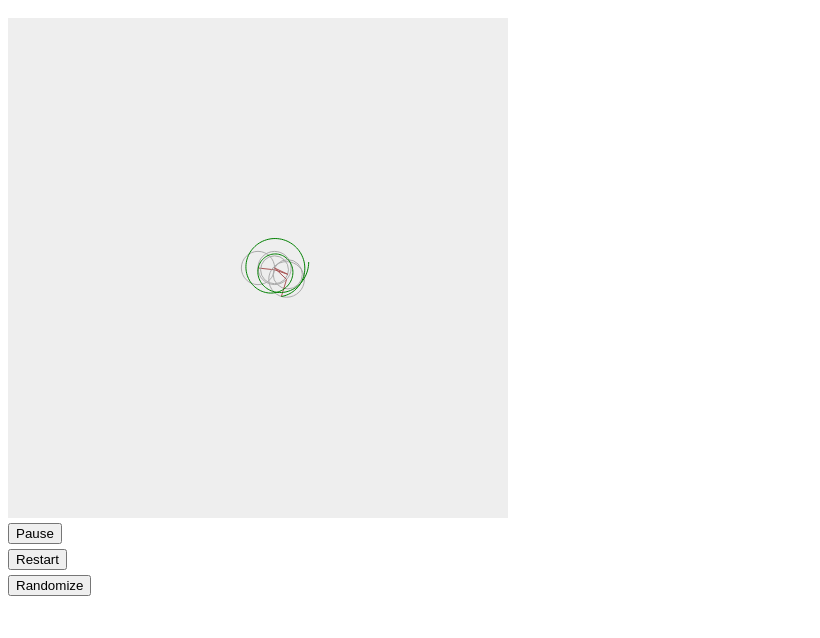
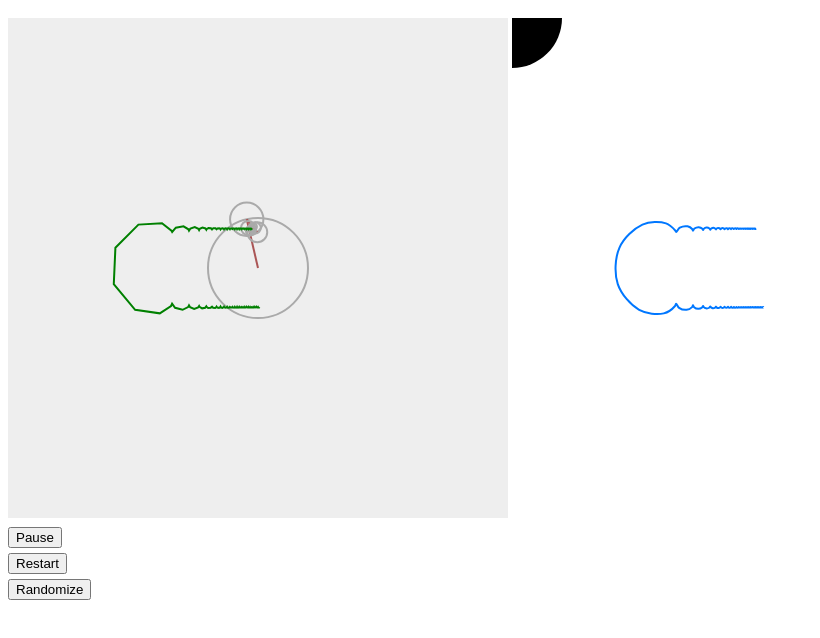
Before and after one commit to Kzone272/fourier-doodling, a website built with webpack: page public/index.html in a window 1280 px wide. Shown: the part 48-686 px from the top of the page, without its empty margins (0-820 px from the left). Built offline with nearby package versions, Linux system fonts and the light colour scheme.

Commit message:
Add svg renderer that works for lines

```diff
--- a/public/index.html
+++ b/public/index.html
@@ -8,6 +8,8 @@
     <h1>Fourier Doodling</h1>
 
     <canvas id="canvas" width="500" height="500"></canvas>
+
+    <svg id="svg" width="500" height="500"></svg>
 
     <div class="playerControls">
       <button id="resume">Resume</button>
--- a/public/style.css
+++ b/public/style.css
@@ -6,3 +6,9 @@
   display: block;
   margin-bottom: 5px;
 }
+
+.line {
+  stroke-width: 2;
+  stroke: #07f;
+  fill: none
+}
--- a/src/draw.js
+++ b/src/draw.js
@@ -1,45 +1,5 @@
 import _ from 'lodash';
-
-const DoodleModel = class {
-  constructor() {
-    this.lineLength = 200;
-    this.speed = 0.015;
-    this.startX = 250;
-    this.startY = 250;
-
-    this.reset();
-  }
-
-  reset() {
-    this.circles = [];
-    this.line = [];
-    this.t = 0;
-  }
-
-  tick() {
-    this.processCircles();
-    this.processLine();
-    this.t++;
-  }
-
-  processCircles() {
-    let x = this.startX;
-    let y = this.startY;
-    this.circles.forEach((circle) => {
-      Object.assign(circle, { x, y });
-      x += circle.radius * Math.cos(circle.rotation);
-      y += circle.radius * Math.sin(circle.rotation);
-      Object.assign(circle, { anchorX: x, anchorY: y });
-      circle.rotation = this.t * circle.period * this.speed;
-    });
-  }
-
-  processLine() {
-    const { anchorX: x, anchorY: y } = this.circles[this.circles.length - 1];
-    this.line.push({ x, y });
-    this.line = this.line.slice(-this.lineLength);
-  }
-};
+import * as d3 from 'd3';
 
 /**
  * Circle Makers
@@ -69,7 +29,19 @@ function makeOrderedCircles(n) {
   return array;
 }
 
-function generateCircles(n = 5, method = 'random') {
+function makeSquareCircles(n) {
+  const array = [];
+  for (let i = 0; i < n; i++) {
+    array.push({
+      radius: 50 / (2 * i + 1),
+      rotation: 0,
+      period: 2 * i + 1,
+    });
+  }
+  return array;
+}
+
+function generateCircles(n = 50, method = 'square') {
   let array = [];
   switch (method) {
     case 'random':
@@ -78,11 +50,69 @@ function generateCircles(n = 5, method = 'random') {
     case 'ordered':
       array = makeOrderedCircles(n);
       break;
+    case 'square':
+      array = makeSquareCircles(n);
+      break;
     default:
       array = [];
   }
   return _.sortBy(array, 'period');
 }
+
+const DoodleModel = class {
+  constructor() {
+    this.maxLineLength = 200;
+    this.speed = 0.015;
+    this.startX = 250;
+    this.startY = 250;
+    this.line = [];
+    this.circles = [];
+
+    this.reset();
+  }
+
+  reset() {
+    // We don't want to replace the arrays themselves
+    // because that will break data binding
+    this.line.length = 0;
+    this.randomizeCircles();
+    this.t = 0;
+  }
+
+  randomizeCircles() {
+    this.circles.length = 0;
+    this.circles.push(...generateCircles());
+  }
+
+  tick() {
+    this.processCircles();
+    this.processLine();
+    this.t++;
+  }
+
+  processCircles() {
+    let x = this.startX;
+    let y = this.startY;
+    this.circles.forEach((circle) => {
+      Object.assign(circle, { x, y });
+      x += circle.radius * Math.cos(circle.rotation);
+      y += circle.radius * Math.sin(circle.rotation);
+      Object.assign(circle, { anchorX: x, anchorY: y });
+      circle.rotation = this.t * circle.period * this.speed;
+    });
+  }
+
+  processLine() {
+    if (!this.circles.length) {
+      return;
+    }
+    const { anchorX: x, anchorY: y } = this.circles[this.circles.length - 1];
+    this.line.push([x, y]);
+    if (this.line.length > this.maxLineLength) {
+      this.line.shift();
+    }
+  }
+};
 
 const CanvasRenderer = class {
   constructor(canvasId, doodleModel) {
@@ -94,12 +124,16 @@ const CanvasRenderer = class {
   }
 
   drawLine() {
-    this.context.moveTo(this.doodleModel.line[0].x, this.doodleModel.line[0].y);
+    if (!this.doodleModel.line.length) {
+      return;
+    }
+    this.context.moveTo(...this.doodleModel.line[0]);
     this.context.beginPath();
     for (let i = 1; i < this.doodleModel.line.length; i++) {
-      const { x, y } = this.doodleModel.line[i];
+      const [x, y] = this.doodleModel.line[i];
       this.context.lineTo(x, y);
     }
+    this.context.lineWidth = 2;
     this.context.strokeStyle = 'green';
     this.context.stroke();
   }
@@ -137,15 +171,67 @@ const CanvasRenderer = class {
   }
 };
 
+const SvgRenderer = class {
+  constructor(svgId, doodleModel) {
+    this.doodleModel = doodleModel;
+    this.svgContainer = d3.select(svgId);
+    this.totalLength = 0;
+
+    this.lineFunction = d3.line()
+      .x(d => d[0])
+      .y(d => d[1])
+      .curve(d3.curveCatmullRom.alpha(0.5));
+
+    this.linePath = this.svgContainer
+      .append('path')
+      .classed('line', true)
+      .datum(this.doodleModel.line)
+      .attr('d', this.lineFunction);
+
+    this.circles = this.svgContainer.selectAll('circle')
+      .data(this.doodleModel.circles);
+
+    this.circles.enter()
+      .append('circle')
+      .classed('circle', true)
+      .attr('cx', d => d.x)
+      .attr('cy', d => d.y)
+      .attr('r', d => d.radius);
+
+    this.circles.exit()
+      .remove();
+  }
+
+  drawFrame() {
+    this.drawCircles();
+    this.drawLine();
+  }
+
+  drawCircles() {
+    this.circles
+      .data(this.doodleModel.circles)
+      .attr('cx', d => d.x)
+      .attr('cy', d => d.y)
+      .attr('r', d => d.radius);
+  }
+
+  drawLine() {
+    this.linePath
+      .attr('d', this.lineFunction);
+  }
+};
+
 const doodleModel = new DoodleModel();
-doodleModel.circles = generateCircles();
 const canvasRenderer = new CanvasRenderer('canvas', doodleModel);
+const svgRenderer = new SvgRenderer('svg', doodleModel);
 
 let animationHandle = null;
 
 function requestFrame() {
   doodleModel.tick();
+
   canvasRenderer.drawFrame();
+  svgRenderer.drawFrame();
 
   animationHandle = window.requestAnimationFrame(requestFrame);
 }
@@ -186,7 +272,7 @@ const Controls = class {
   }
 
   randomize() {
-    doodleModel.circles = generateCircles(5, 'random');
+    doodleModel.randomizeCircles();
     this.restart();
   }
 };
```
